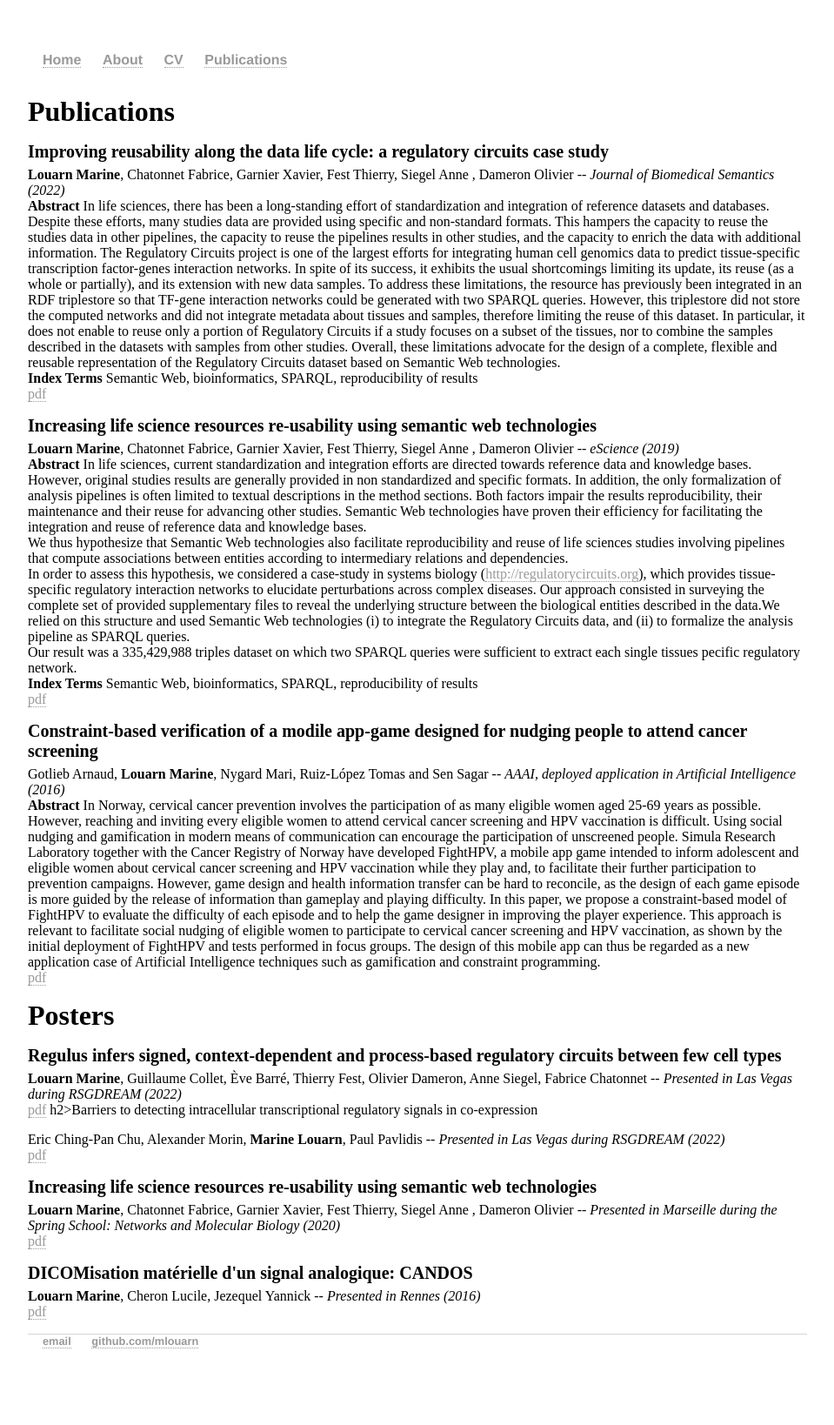
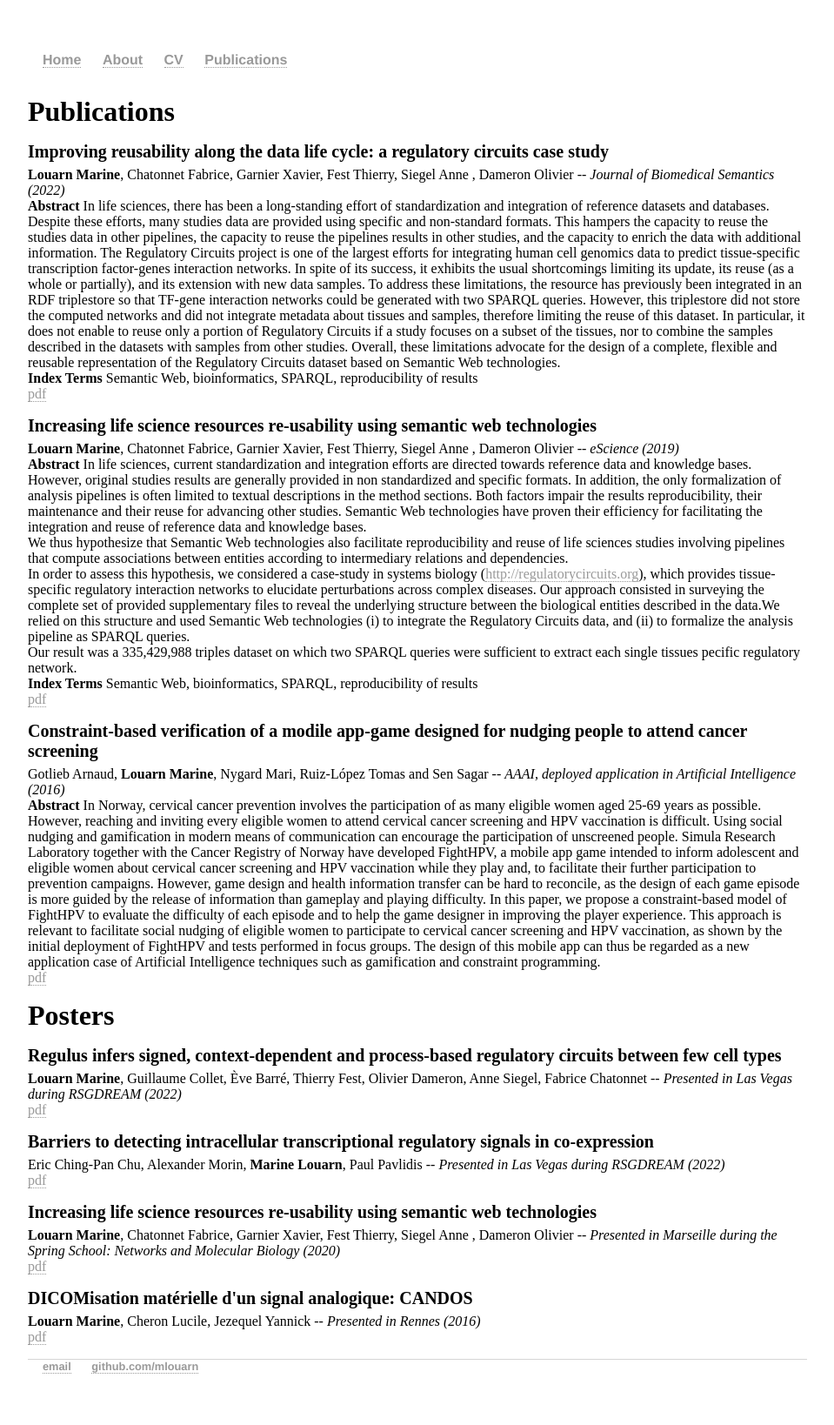
Before and after one commit to mlouarn/mlouarn.github.io, a Jekyll site: the page built from publi/index.html, in a window 1280 px wide. Shown: the whole page at 87% size, without its empty margins (160-1119 px from the left). Built offline with Jekyll 4.4.1, drawn with Linux system fonts in a browser that asks for light colours; before the commit the page ends 1609 px from its top, so only the background shows below that.

```diff
--- a/publi/index.html
+++ b/publi/index.html
@@ -39,7 +39,7 @@ title: Marine Louarn, PhD student
 		<h2>Regulus infers signed, context-dependent and process-based regulatory circuits between few cell types</h2>
                 <p><strong>Louarn Marine</strong>, Guillaume Collet, Ève Barré, Thierry Fest, Olivier Dameron, Anne Siegel, Fabrice Chatonnet -- <i> Presented in Las Vegas during RSGDREAM (2022)</i><br />
 		<a href="Poster_dream_size.pdf">pdf</a>
-		h2>Barriers to detecting intracellular transcriptional regulatory signals in co-expression</h2>
+		<h2>Barriers to detecting intracellular transcriptional regulatory signals in co-expression</h2>
                 <p>Eric Ching-Pan Chu, Alexander Morin, <strong>Marine Louarn</strong>, Paul Pavlidis -- <i> Presented in Las Vegas during RSGDREAM (2022)</i><br />
 		<a href="iscb-prod-mp4sposter_ericchu_1666851482467.pdf">pdf</a>
 		<h2>Increasing life science resources re-usability using semantic web technologies</h2>
```
